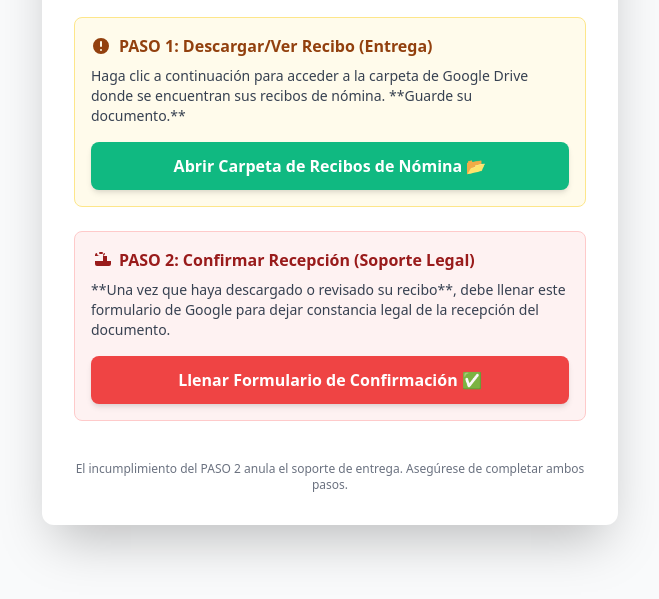
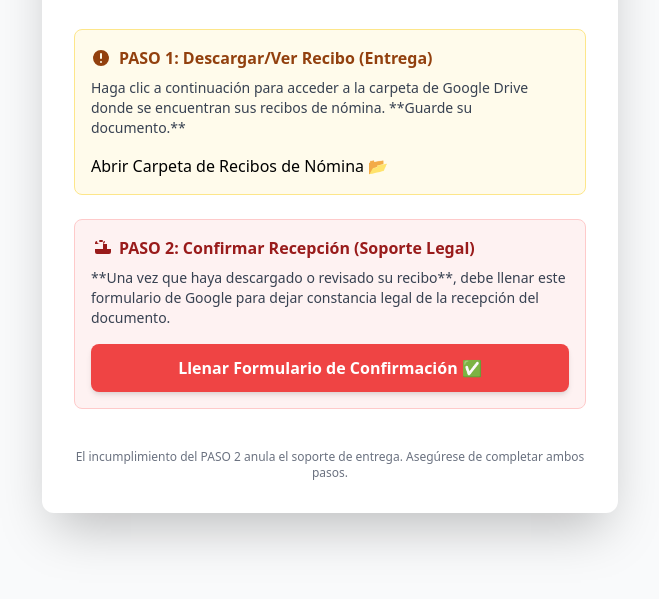
Before and after one commit to rrhh-maker/talentohumano, a plain HTML site: page recibos.html in a window 1280 px wide. Shown: the part 199-798 px from the top of the page, without its empty margins (310-969 px from the left). Drawn offline with nearby package versions, Linux system fonts and the light colour scheme.

Commit message:
Update link styling in recibos.html

```diff
--- a/recibos.html
+++ b/recibos.html
@@ -30,9 +30,9 @@
                     Haga clic a continuación para acceder a la carpeta de Google Drive donde se encuentran sus recibos de nómina. **Guarde su documento.**
                 </p>
                 <a href="URL_DE_SU_CARPETA_DE_RECIBOS_EN_DRIVE" target="_blank"
-                    class="block w-full text-center py-3 rounded-lg font-semibold text-white bg-green-500 hover:bg-green-600 transition duration-300 shadow-md">
-                    Abrir Carpeta de Recibos de Nómina 📂
-                </a>
+    class="...">
+    Abrir Carpeta de Recibos de Nómina 📂
+</a>
             </div>
 
             <div class="p-4 bg-red-50 border border-red-200 rounded-lg">
```
